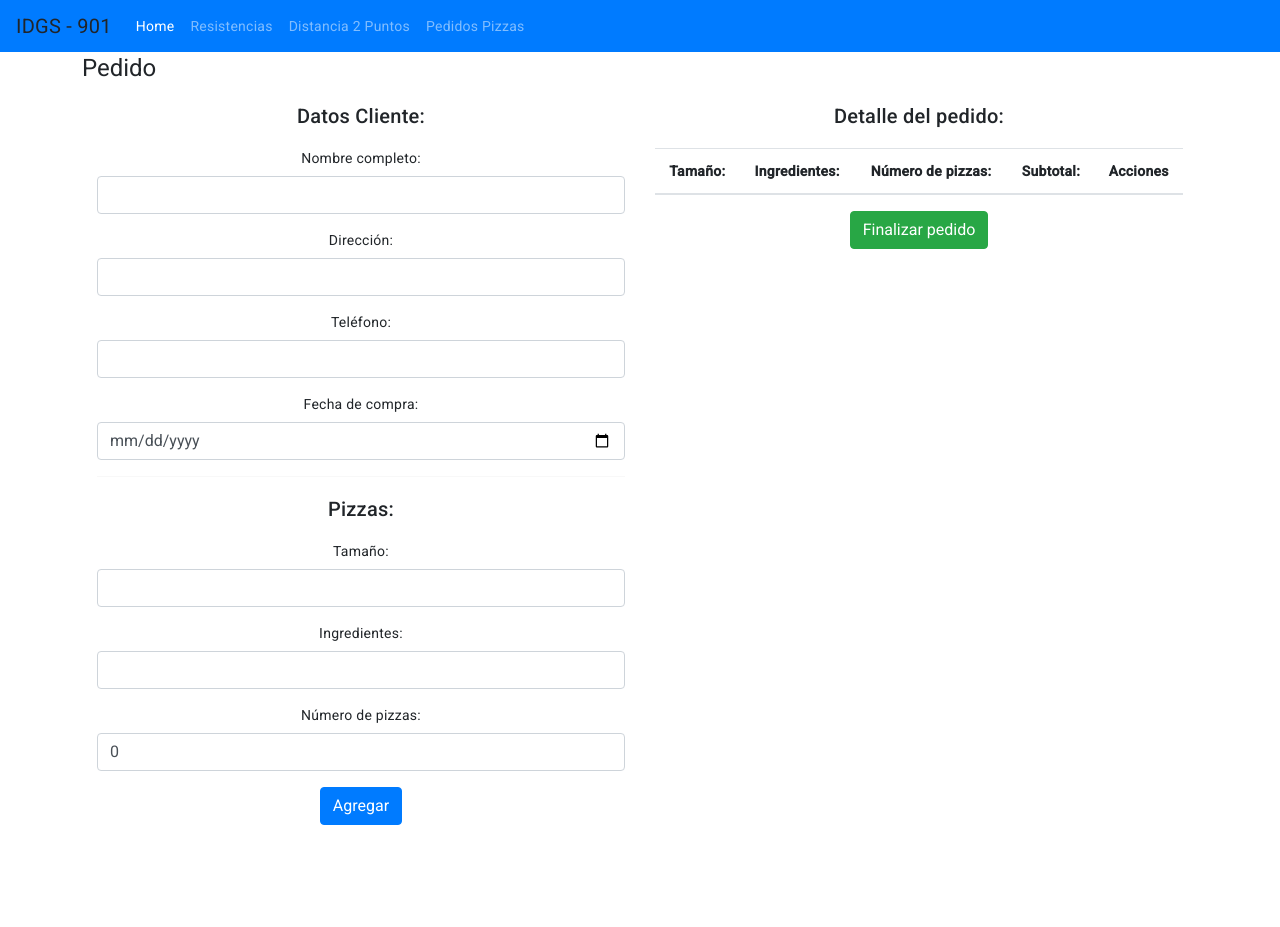
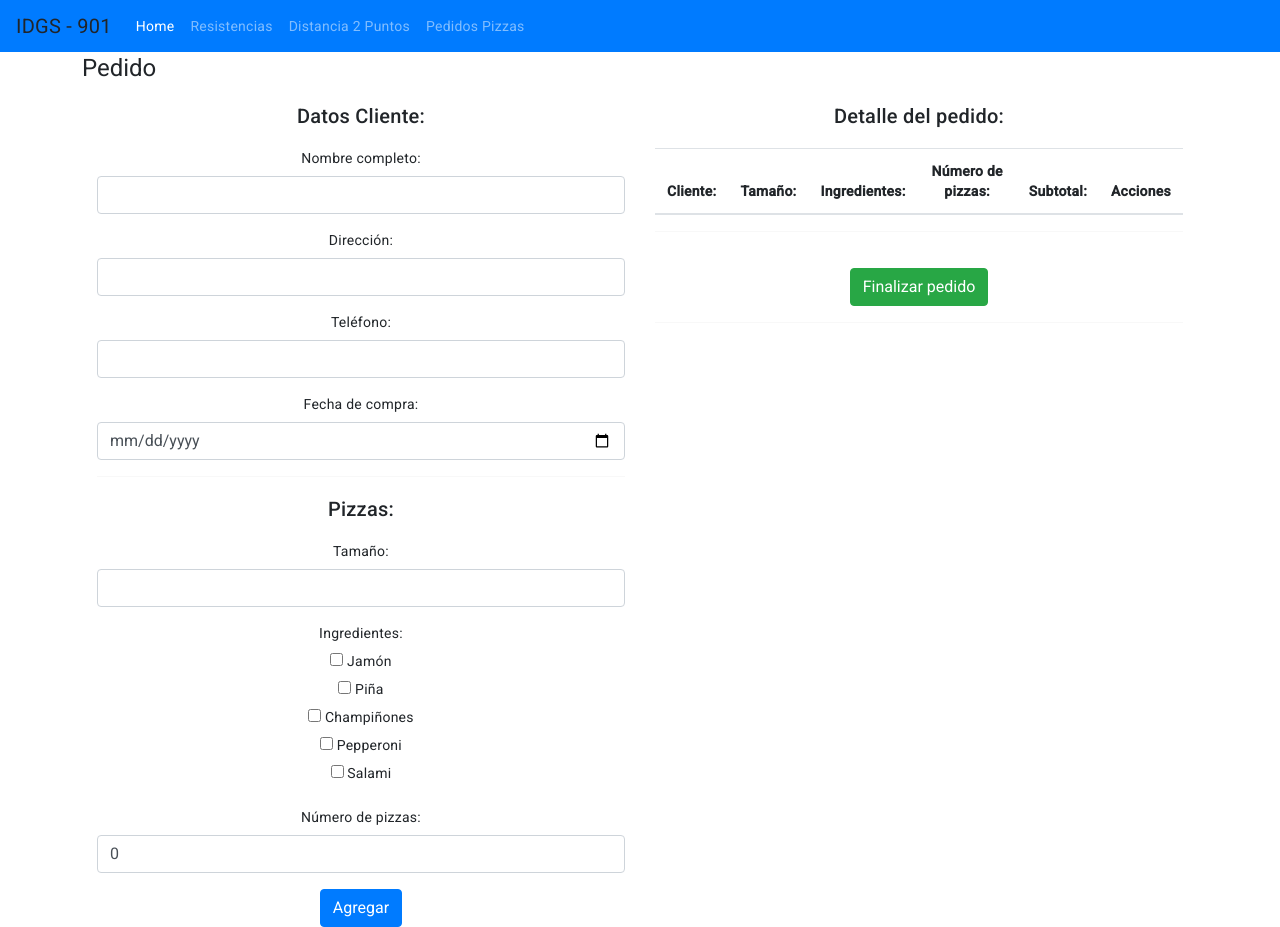
Before and after one commit to IDGS-1101-18002424/practicas-angular, an Angular app: page /pedidopizzas in a window 1280 px wide. Before the commit the page ends 825 px from the top, so only its background shows below. Built offline with nearby package versions, Linux system fonts and the light colour scheme.

Commit message:
ORRJ-02/07 Actividad terminada, se espera revision

```diff
--- a/src/app/pedido/pedido.component.html
+++ b/src/app/pedido/pedido.component.html
@@ -24,18 +24,19 @@
             <div class="form-group">
                 <label>Tamaño:</label>
                 <select class="form-control" [(ngModel)]="tamanio">
-                    <option value="Pequeña">Pequeña</option>
+                    <option value="Chica">Chica</option>
                     <option value="Mediana">Mediana</option>
                     <option value="Grande">Grande</option>
                 </select>
             </div>
             <div class="form-group">
                 <label>Ingredientes:</label>
-                <select class="form-control" [(ngModel)]="ingredientes">
-                    <option value="Jamon">Jamon</option>
-                    <option value="Piña">Piña</option>
-                    <option value="Champiñones">Champiñones</option>
-                </select>
+                <div *ngFor="let ingrediente of ingredientesDisponibles">
+                    <label>
+                        <input type="checkbox" [(ngModel)]="ingrediente.seleccionado">
+                        {{ ingrediente.nombre }}
+                    </label>
+                </div>
             </div>
             <div class="form-group">
                 <label>Número de pizzas:</label>
@@ -48,6 +49,7 @@
             <table class="table">
                 <thead>
                     <tr>
+                        <th>Cliente:</th>
                         <th>Tamaño:</th>
                         <th>Ingredientes:</th>
                         <th>Número de pizzas:</th>
@@ -57,6 +59,7 @@
                 </thead>
                 <tbody>
                     <tr *ngFor="let pizza of detallePedido">
+                        <td>{{ pizza.nombreCompleto }}</td>
                         <td>{{ pizza.tamanio }}</td>
                         <td>{{ pizza.ingredientes }}</td>
                         <td>{{ pizza.numeroPizzas }}</td>
@@ -65,6 +68,8 @@
                     </tr>
                 </tbody>
             </table>
+            <hr>
+            <br>
             <button class="btn btn-success" (click)="finalizarPedido()">Finalizar pedido</button>
             <div *ngIf="mostrarConfirmacion">
                 <p>El costo total del pedido es: {{ costoTotal }}</p>
@@ -72,4 +77,14 @@
                 <button class="btn btn-primary" (click)="aceptarPedido()">Sí</button>
                 <button class="btn btn-danger" (click)="editarPedido()">No</button>
             </div>
+            <hr>
+            <br>
+            <div *ngIf="pedidoEnviado" class="card bg-success text-white">
+                <div class="card-body">
+                    <h5 class="card-title">¡Pedido Confirmado!</h5>
+                    <p class="card-text">El pedido se esta preparando.</p>
+                </div>
+            </div>
         </div>
+    </div>
+</div>
--- a/src/app/pedido/pedido.component.ts
+++ b/src/app/pedido/pedido.component.ts
@@ -6,13 +6,6 @@ import { Component } from '@angular/core';
   styleUrls: ['./pedido.component.css']
 })
 export class PedidoComponent {
-  /*nombreCompleto: string;
-  direccion: string;
-  telefono: string;
-  fechaCompra: string;
-  tamanio: string;
-  ingredientes: string;
-  numeroPizzas: number;*/
   nombreCompleto: string = '';
   direccion: string = '';
   telefono: string = '';
@@ -33,50 +26,75 @@ export class PedidoComponent {
     this.ingredientes = '';
     this.numeroPizzas = 0;
   }
+  precios: { [key: string]: number } = {
+    Chica: 40,
+    Mediana: 80,
+    Grande: 120
+  };
+  ingredientesDisponibles = [
+    { nombre: 'Jamón', seleccionado: false },
+    { nombre: 'Piña', seleccionado: false },
+    { nombre: 'Champiñones', seleccionado: false },
+    { nombre: 'Pepperoni', seleccionado: false },
+    { nombre: 'Salami', seleccionado: false },
+
+  ];
+  pedidoEnviado: boolean = false;
+
 
   agregarPizza() {
-    const subtotal = this.calcularSubtotal(this.tamanio, this.numeroPizzas);
+    const ingredientesSeleccionados = this.ingredientesDisponibles
+      .filter(ingrediente => ingrediente.seleccionado)
+      .map(ingrediente => ingrediente.nombre);
+
+    const costoIngredientes = ingredientesSeleccionados.length * 10;
+    const subtotal = this.calcularSubtotal(this.tamanio, this.numeroPizzas, costoIngredientes);
+
     const pizza = {
+      nombreCompleto: this.nombreCompleto,
       tamanio: this.tamanio,
-      ingredientes: this.ingredientes,
+      ingredientes: ingredientesSeleccionados.join(', '),
       numeroPizzas: this.numeroPizzas,
       subtotal: subtotal
     };
+
     this.detallePedido.push(pizza);
+    this.calcularCostoTotal();
   }
 
   quitarPizza(pizza: any) {
     const index = this.detallePedido.indexOf(pizza);
     if (index !== -1) {
       this.detallePedido.splice(index, 1);
+      this.calcularCostoTotal();
     }
   }
 
-  calcularSubtotal(tamanio: string, numeroPizzas: number): number {
-    // Lógica para calcular el subtotal de la pizza según el tamaño y el número de pizzas
-    // Puedes implementar tu propia lógica aquí
-    return 0;
+  calcularSubtotal(tamanio: string, numeroPizzas: number, costoIngredientes: number): number {
+    const precio = this.precios[tamanio];
+    const costoTotal = (precio + costoIngredientes) * numeroPizzas;
+    return costoTotal;
   }
 
   finalizarPedido() {
+    this.calcularCostoTotal();
     this.mostrarConfirmacion = true;
-    this.costoTotal = this.calcularCostoTotal();
   }
 
   aceptarPedido() {
-    // Enviar el pedido al servidor o realizar las acciones necesarias
-    // para finalizar el pedido y redirigir a la página de confirmación
+    this.pedidoEnviado = true;
   }
+
 
   editarPedido() {
     this.mostrarConfirmacion = false;
   }
 
-  calcularCostoTotal(): number {
+  calcularCostoTotal() {
     let total = 0;
     for (const pizza of this.detallePedido) {
       total += pizza.subtotal;
     }
-    return total;
+    this.costoTotal = total;
   }
 }
```
